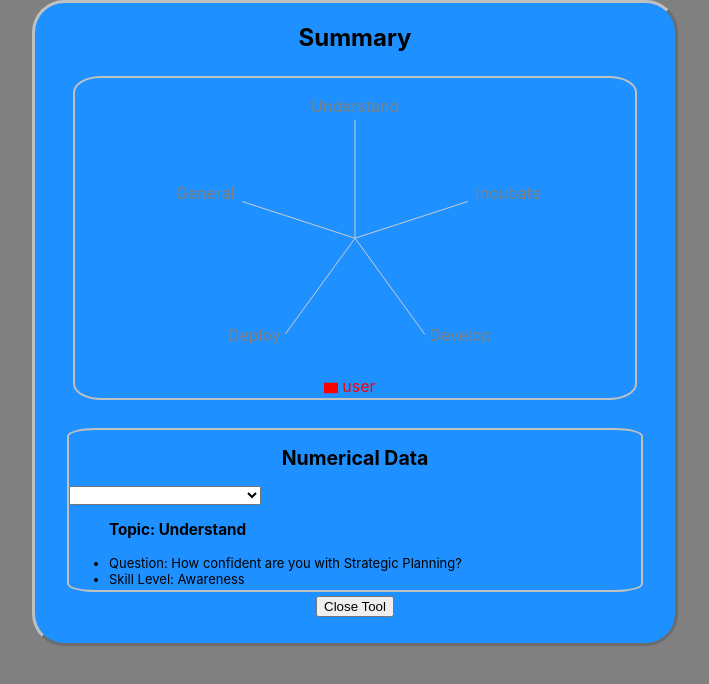
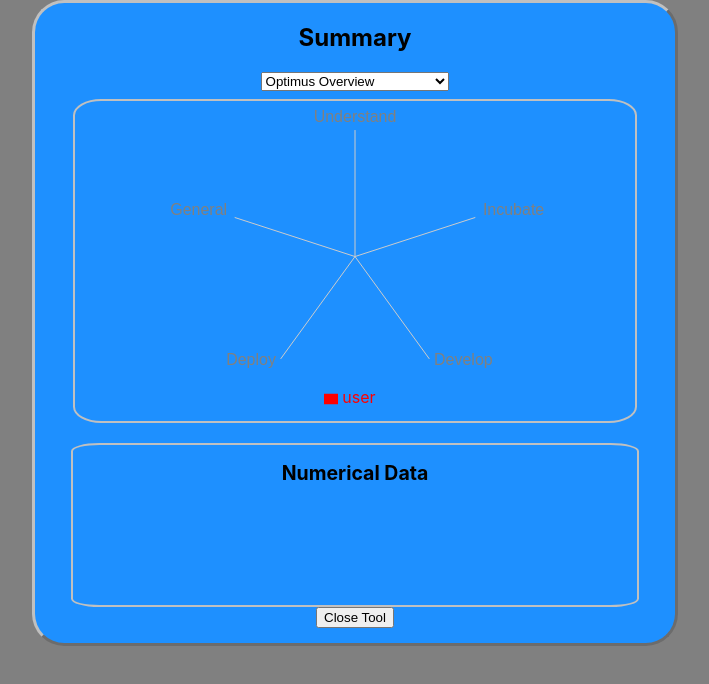
Before and after one commit to LMcvie/CapabilityApp, a React (Create React App) app in the folder Client/: page /CapabilityApp/Summary in a window 1280 px wide. Shown: the top 684 px of the page, without its empty margins (285-994 px from the left). Built offline with nearby package versions, Linux system fonts and the light colour scheme.

Commit message:
added filter to radar chart and summary

```diff
--- a/Client/src/Components/SpiderChart.css
+++ b/Client/src/Components/SpiderChart.css
@@ -1,4 +1,10 @@
 /* styling of chart */
 #spiderChart {
-    width:25.5rem;
+    width:40rem;
 }
+
+svg.recharts-surface tspan {
+	font-size: 1.0rem;
+	color: black;
+	font-family:  Arial;
+}
--- a/Client/src/Components/SpiderChart.js
+++ b/Client/src/Components/SpiderChart.js
@@ -3,20 +3,49 @@ import { Radar, RadarChart, PolarGrid, Legend, PolarAngleAxis, PolarRadiusAxis,
 import './SpiderChart.css';
 
 
-const SpiderChart = ({topics, userDetails}) => {
+const SpiderChart = ({topics, userDetails, filteredStage, filteredQuestions}) => {
 
   const [data, setData] = useState();
+  const [aspect,setAspect] = useState('1.5');
 
-  useEffect(() => {
-    setData(topics.map((topic) => {
-      return {name: topic.name, user:topic.value}
+//   useEffect(() => {
+//    handleTopicData();
+// }, []);
+
+useEffect(() => {
+  handleFilterData();
+}, [filteredStage]);
+
+
+
+const handleTopicData = () => {
+  // let filterTopics = topics.filter(topics => {
+  //   return topics.name != 'General';
+  // })
+
+  setData(topics.map((topic) => {
+    return {name: topic.name, user:topic.value}
+}))
+  setAspect('1.8');
+}
+
+const handleFilterData =() => {
+
+  if (filteredStage ==='') {
+    handleTopicData();
+    return;
+  }
+    setData(filteredQuestions.map((question) => {
+      return {name: question.keyword, user:question.value}
   }))
-}, [topics]);
+  setAspect('1.8');
+}
+
 
   return (
     <div id = 'spiderChart'>
-      <ResponsiveContainer width="100%" aspect="1.25">
-        <RadarChart cx="50%" cy="50%" outerRadius="80%" data={data}>
+      <ResponsiveContainer width="100%" aspect={aspect} height='20rem'>
+        <RadarChart cx="50%" cy="50%" outerRadius="90%" data={data}>
           <PolarGrid />
           <PolarAngleAxis dataKey="name" />
           <Radar name={userDetails.email} dataKey="user" stroke="Red"
--- a/Client/src/Container/CapabilityContainer.js
+++ b/Client/src/Container/CapabilityContainer.js
@@ -26,67 +26,78 @@ const CapabilityContainer = () => {
             name: 'Understand',
             value: '0',
             text: 'How confident are you with Strategic Planning?',
-            description: 'Researching, creating and agreeing a vision to align actions, plans and people from an engineering perspective with I&W strategy & objectives'
+            description: 'Researching, creating and agreeing a vision to align actions, plans and people from an engineering perspective with I&W strategy & objectives',
+            keyword: 'Strategic Planning'
         },
         {
             name: 'Understand',
             value: '0',
             text: 'How confident are you with Enterprise Architecture?',
-            description: 'Aligning I&W and the Labs technology strategy with our roadmap and documenting this using architectural models.'
+            description: 'Aligning I&W and the Labs technology strategy with our roadmap and documenting this using architectural models.',
+            keyword: 'Enterprise Architecture'
         },
         {
             name: 'Understand',
             value: '0',
             text: 'How confident are you with Emerging Technology Monitoring?',
-            description: 'Identifying and assessing new and emerging technologies, products, services, methods and techniques.'
+            description: 'Identifying and assessing new and emerging technologies, products, services, methods and techniques.',
+            keyword: 'Emerging Technology Monitoring'
         },
         {
             name: 'Incubate',
             value: '0',
             text: 'How confident are you with JavaScript',
-            description: 'Scripting language enabling dynamic updating content'
+            description: 'Scripting language enabling dynamic updating content',
+            keyword: 'JavaScript'
         },
         {
             name: 'Incubate',
             value: '0',
             text: 'How confident are you with Solution Architecture',
-            description: ''
+            description: '',
+            keyword: 'Solution Architecture'
         },
         {
             name: 'Incubate',
             value: '0',
             text: 'How confident are you with Risk Management',
-            description: ''
+            description: '',
+            keyword: 'Risk Management'
         },
         {
             name: 'Develop',
             value: '0',
             text: 'How confident are you with Prioritisation',
-            description: ''
+            description: '',
+            keyword: 'Prioritisation'
         },
         {
             name: 'Develop',
             value: '0',
             text: 'How confident are you with React Testing Library',
-            description: ''
+            description: '',
+            keyword: 'React Testing Library'
         },
         {
             name: 'Develop',
             value: '0',
             text: 'How confident are you with Styled Components',
-            description: ''
+            description: '',
+            keyword: 'Styled Components'
         },
         {
             name: 'Deploy',
             value: '0',
             text: 'How confident are you with Deploy',
-            description: ''
+            description: '',
+            keyword: 'Deploy'
         },
         {
             name: 'General',
             value: '0',
             text: 'How confident are you with Communicating to Stakeholders',
-            description: ''
+            description: '',
+            keyword: 'Communication'
         }
 
     ]);
--- a/Client/src/Screens/SummaryPage.css
+++ b/Client/src/Screens/SummaryPage.css
@@ -7,10 +7,10 @@
 
 
 #chart{
+    margin-top:0.5rem;
     display:flex;
     justify-content: center;
     align-items: center;
-    Margin:0.25rem;
     border-radius:5%;
     border: solid silver 2px;
     width:35rem;
@@ -18,7 +18,6 @@
 }
 
 #data{
-    Margin:0.25rem;
     border-radius:5%;
     border: solid silver 2px;
     width: 100%;
--- a/Client/src/Screens/SummaryPage.js
+++ b/Client/src/Screens/SummaryPage.js
@@ -7,17 +7,22 @@ import { useState } from "react";
 
 const SummaryPage = ({ questions, topics, userDetails }) => {
 
-    const [filteredQUestions, setFilteredQuestions] = useState();
+    const [filteredQuestions, setFilteredQuestions] = useState();
     const [filteredStage, setFilteredStage] = useState ('');
+    let dataList ='';
 
     const navigate = useNavigate();
+
+
 
     const handleClose = (event) => {
         navigate('/CapabilityApp');
         window.location.reload();
     }
 
-    const dataList = questions.map((question, index) => {
+    if (filteredStage !== '') {
+
+    dataList = filteredQuestions.map((question, index) => {
 
         let skillLevel;
         if (question.value < 25) {
@@ -39,39 +44,62 @@ const SummaryPage = ({ questions, topics, userDetails }) => {
 
         return (
             <ul key={index}>
-                <h3>Topic: {question.name}</h3>
                 <li>Question: {question.text}</li>
+                <li>Value:  {question.value}/100</li>
                 <li>Skill Level: {skillLevel}</li>
             </ul>
 
         )
     })
-
+}
 
     const handleOptimusChange = (event) => {
         setFilteredStage(event.target.value);
+        filterQuestions(event.target.value);
 
+    }
+
+    const filterQuestions = (stage) => {
+        let filtered = questions.filter(question => {
+            return question.name === stage;
+        })
+        setFilteredQuestions(filtered);
     }
 
 
     return (
         <div id='summary'>
             <h2>Summary</h2>
-            <div id="chart">
-                <SpiderChart topics={topics} userDetails={userDetails} />
-            </div>
-            <br></br>
-            <div id='data'>
-                <h2>Numerical Data</h2>
-                <select defaultValue={''} name='Optimus Stage' required onChange={handleOptimusChange}>
-                    <option disabled value='' required></option>
+
+            <select defaultValue={''} name='Optimus Stage' required onChange={handleOptimusChange}>
+                    <option value='' required>Optimus Overview</option>
                     <option value='Understand'>Understand</option>
                     <option value='Incubate'>Incubate</option>
                     <option value='Develop'>Develop</option>
                     <option value='Deploy'>Deploy</option>
-                    <option value='`General`'>General</option>
+                    <option value='General'>General</option>
                 </select>
-                {dataList}
+
+
+            <div id="chart">
+                <SpiderChart topics={topics} userDetails={userDetails} filteredStage = {filteredStage} filteredQuestions = {filteredQuestions} />
+            </div>
+            <br></br>
+            {/* <select defaultValue={''} name='Optimus Stage' required onChange={handleOptimusChange}>
+                    <option value='' required>Optimus Overview</option>
+                    <option value='Understand'>Understand</option>
+                    <option value='Incubate'>Incubate</option>
+                    <option value='Develop'>Develop</option>
+                    <option value='Deploy'>Deploy</option>
+                    <option value='General'>General</option>
+                </select> */}
+            <div id='data'>
+                <h2>Numerical Data</h2>
+
+            {filteredStage!=='' && <h3>Topic: {filteredStage}</h3>}
+              {dataList}
+
+
             </div>
             <button onClick={handleClose}>Close Tool</button>
         </div>
```
Also changed, not shown: 1 other file (tests, documents, lock files or other folders).
